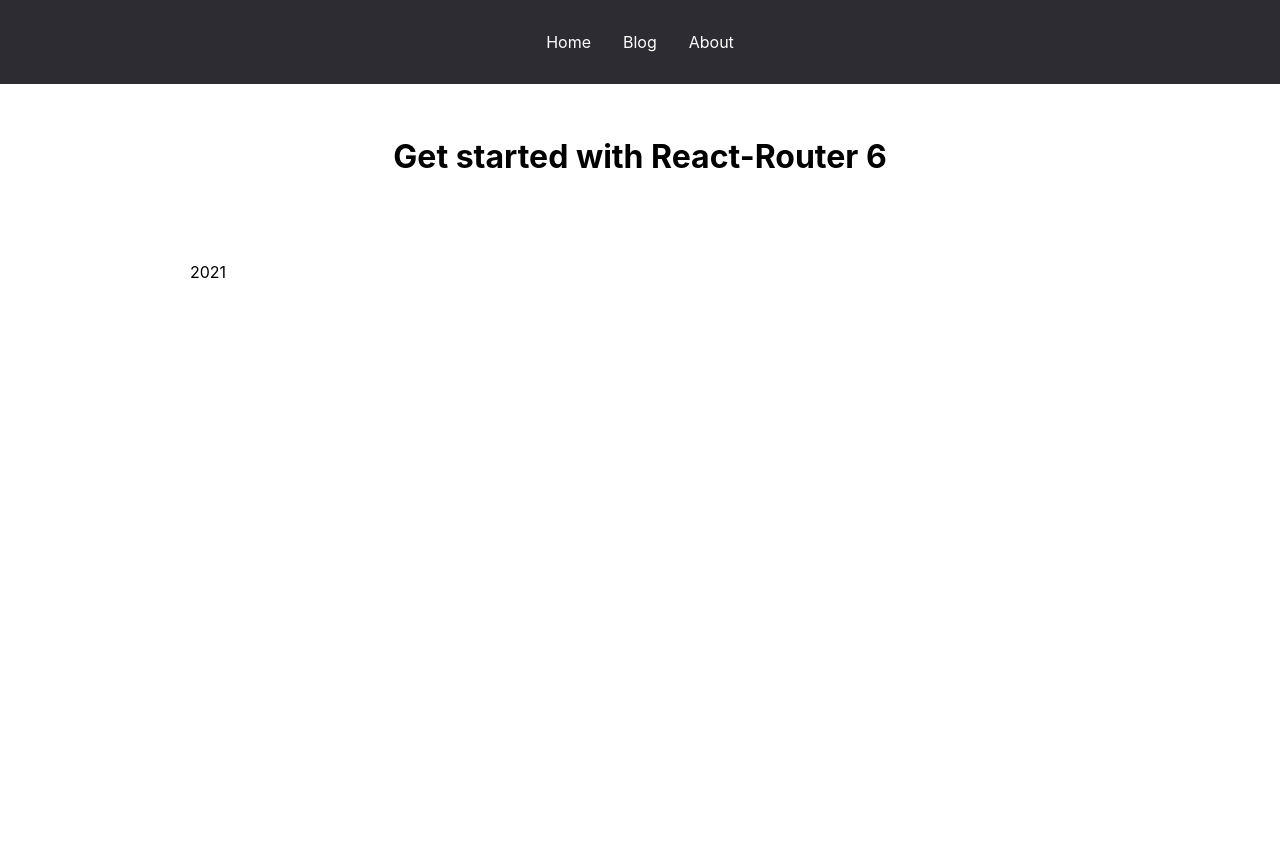
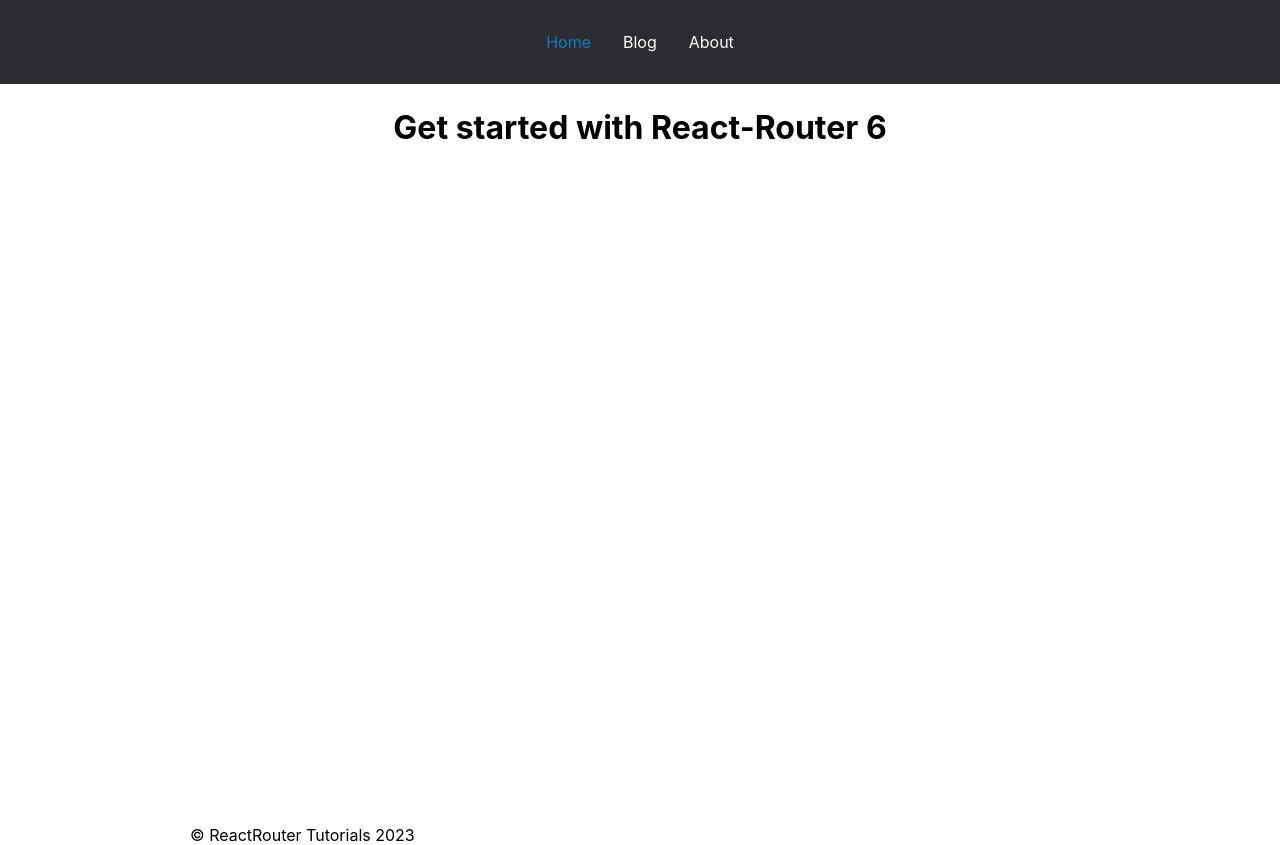
Before and after one commit to VolodymyrNazaryshyn/react-routing, a React (Create React App) app: page / in a window 1280 px wide. Before the commit the page ends 800 px from the top, so only its background shows below. Built offline with nearby package versions, Linux system fonts and the light colour scheme.

Commit message:
Navlink and custom link

```diff
--- /dev/null
+++ b/src/components/CustomLink.jsx
@@ -0,0 +1,17 @@
+import { Link, useMatch } from 'react-router-dom';
+
+export const CustomLink = ({children, to, ...props}) => {
+    const match = useMatch(to);
+
+    return (
+        <Link
+            to={to}
+            style={{
+                color: match ? 'var(--color-active)' : 'white',
+            }}
+            {...props}
+        >
+            {children}
+        </Link>
+    )
+}
--- a/src/components/Layout.jsx
+++ b/src/components/Layout.jsx
@@ -1,19 +1,20 @@
-import { Link, Outlet } from 'react-router-dom';
+import { Outlet } from 'react-router-dom';
+import { CustomLink } from './CustomLink';
 
 export const Layout = () => {
     return (
         <>
             <header>
-                <Link to="/">Home</Link>
-                <Link to="/posts">Blog</Link>
-                <Link to="/about">About</Link>
+                <CustomLink to="/">Home</CustomLink>
+                <CustomLink to="/posts">Blog</CustomLink>
+                <CustomLink to="/about">About</CustomLink>
             </header>
 
             <main className="container">
                 <Outlet />
             </main>
 
-            <footer className="container">2021</footer>
+            <footer className="container">&copy; ReactRouter Tutorials 2023</footer>
         </>
     )
 }
--- a/src/index.css
+++ b/src/index.css
@@ -1,6 +1,6 @@
 :root {
   --color-bg: #2C2C32;
-  --color-bg-hover: #0f7dc6;
+  --color-active: #0f7dc6;
 }
 
 body {
@@ -30,10 +30,23 @@
 
 h1 {
   text-align: center;
+  margin-top: 0;
 }
 
 .container {
   max-width: 900px;
-  padding: 2rem 0;
+  padding-left: 2rem;
+  padding-right: 2rem;
   margin: 0 auto;
 }
+
+main {
+  min-height: calc(100vh - 85px - 22px);
+  padding-top: 1.5rem;
+  padding-bottom: 1.5rem;
+}
+
+.active {
+  color: var(--color-active);
+  cursor: default;
+}
```
